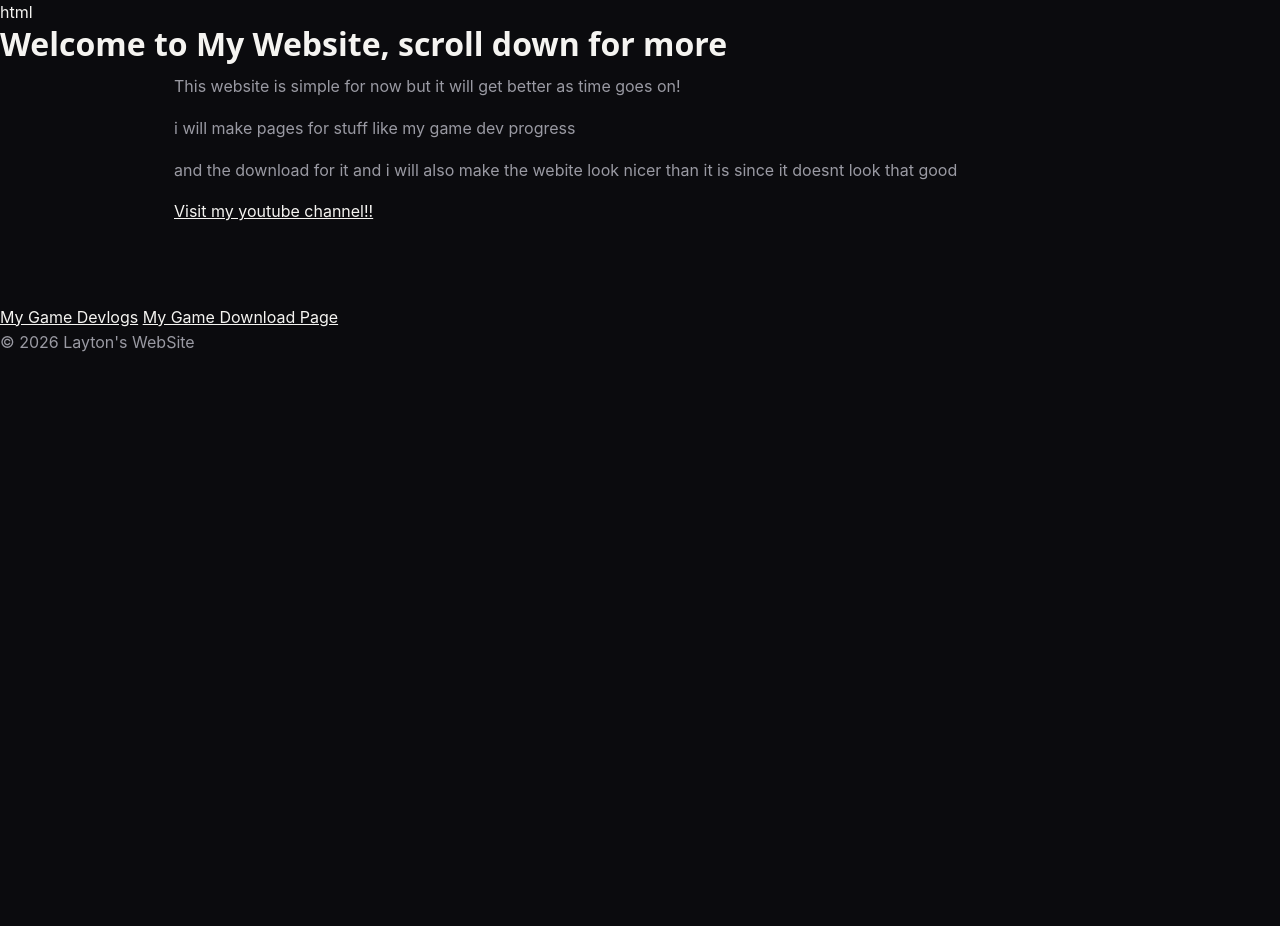
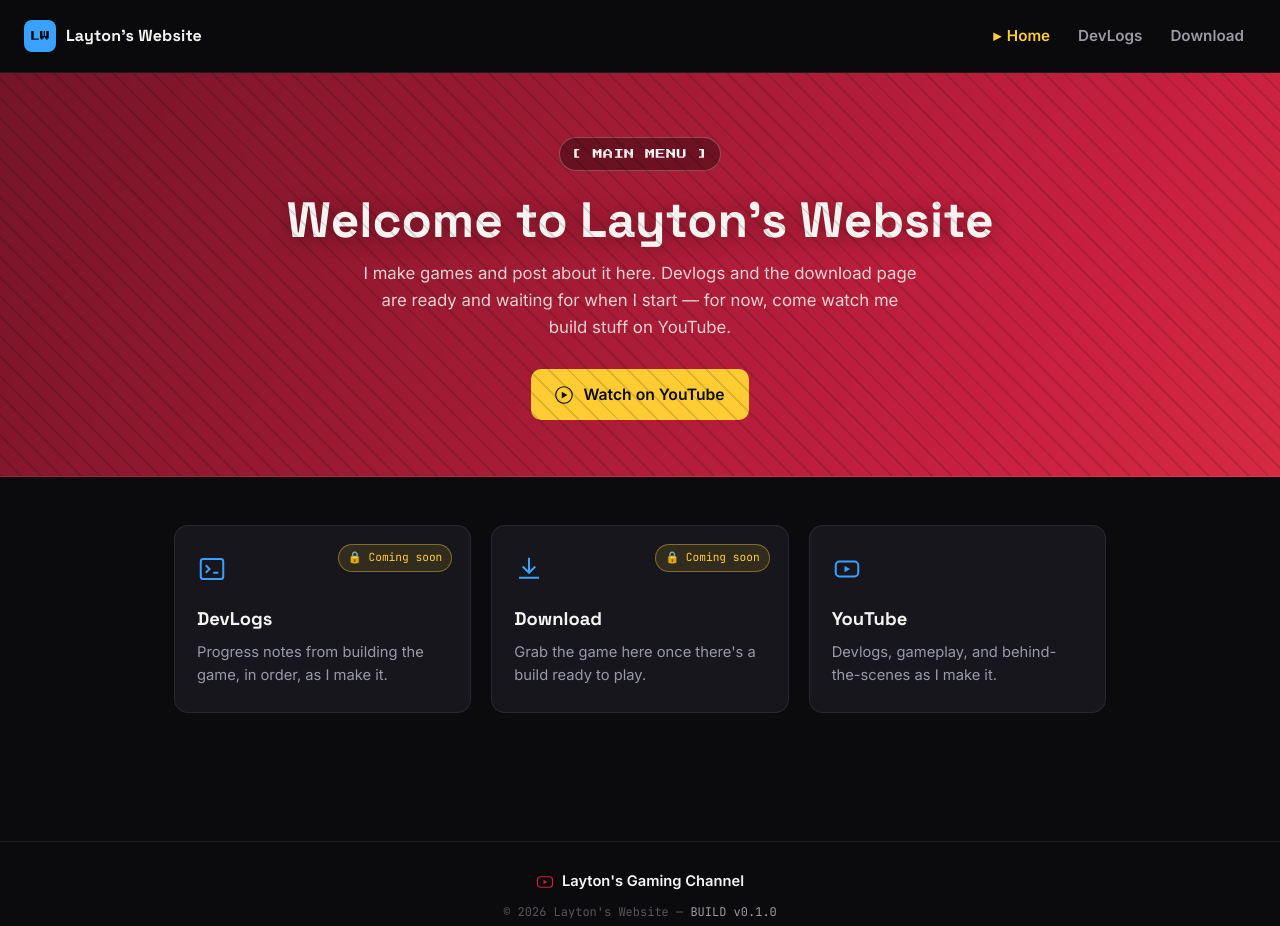
Before and after one commit to tiktok-cars09/Laytons-website.github.io, a plain HTML site: page index.html in a window 1280 px wide. Before the commit the page ends 800 px from the top, so only its background shows below. Drawn offline with Linux system fonts and the light colour scheme.

Commit message:
Add files via upload

```diff
--- a/index.html
+++ b/index.html
@@ -1,29 +1,81 @@
-html<!DOCTYPE html>
+<!DOCTYPE html>
 <html lang="en">
 <head>
     <meta charset="UTF-8">
     <meta name="viewport" content="width=device-width, initial-scale=1.0">
-    <title>Layton's WebSite</title>
+    <title>Layton's Website</title>
+    <link rel="preconnect" href="https://fonts.googleapis.com">
+    <link rel="preconnect" href="https://fonts.gstatic.com" crossorigin>
+    <link href="https://fonts.googleapis.com/css2?family=Space+Grotesk:wght@500;700&family=Inter:wght@400;600&family=JetBrains+Mono:wght@400;500&family=Press+Start+2P&display=swap" rel="stylesheet">
     <link rel="stylesheet" href="style.css">
 </head>
 <body>
 
-    <header>
-        <h1>Welcome to My Website, scroll down for more</h1>
+    <nav class="nav">
+        <a class="brand" href="index.html">
+            <span class="brand-mark">LW</span>
+            <span class="brand-name">Layton's Website</span>
+        </a>
+        <div class="nav-links">
+            <a href="index.html" class="nav-link is-active">Home</a>
+            <a href="page2.html" class="nav-link">DevLogs</a>
+            <a href="page3.html" class="nav-link">Download</a>
+        </div>
+    </nav>
+
+    <header class="hero">
+        <div class="hero-inner">
+            <span class="eyebrow">[ MAIN MENU ]</span>
+            <h1>Welcome to Layton's Website</h1>
+            <p class="hero-sub">I make games and post about it here. Devlogs and the download page are ready and waiting for when I start — for now, come watch me build stuff on YouTube.</p>
+            <div class="hero-actions">
+                <a class="btn btn-primary" href="https://www.youtube.com/@LaytonsGamingChannel" target="_blank" rel="noopener">
+                    <svg viewBox="0 0 24 24" fill="currentColor" aria-hidden="true"><path d="M9 7.5v9l7.5-4.5-7.5-4.5z"/><circle cx="12" cy="12" r="11" fill="none" stroke="currentColor" stroke-width="1.5"/></svg>
+                    Watch on YouTube
+                </a>
+            </div>
+        </div>
     </header>
 
     <main>
-        <p>This website is simple for now but it will get better as time goes on!</p>
-
-        <p>i will make pages for stuff like my game dev progress</p>
-        <p>and the download for it and i will also make the webite look nicer than it is since it doesnt look that good</p>
-        <a href="https://www.youtube.com/@LaytonsGamingChannel" target="_blank">Visit my youtube channel!!</a>
+        <section class="menu-grid">
+            <a class="tile" href="page2.html">
+                <span class="tile-badge locked">🔒 Coming soon</span>
+                <svg class="tile-icon" viewBox="0 0 24 24" fill="none" stroke="currentColor" stroke-width="1.6" aria-hidden="true">
+                    <rect x="3" y="4" width="18" height="16" rx="2"/>
+                    <path d="M7 9l3 3-3 3M13 15h4"/>
+                </svg>
+                <h2>DevLogs</h2>
+                <p>Progress notes from building the game, in order, as I make it.</p>
+            </a>
+            <a class="tile" href="page3.html">
+                <span class="tile-badge locked">🔒 Coming soon</span>
+                <svg class="tile-icon" viewBox="0 0 24 24" fill="none" stroke="currentColor" stroke-width="1.6" aria-hidden="true">
+                    <path d="M12 3v12M7 10l5 5 5-5"/>
+                    <path d="M4 19h16"/>
+                </svg>
+                <h2>Download</h2>
+                <p>Grab the game here once there's a build ready to play.</p>
+            </a>
+            <a class="tile" href="https://www.youtube.com/@LaytonsGamingChannel" target="_blank" rel="noopener">
+                <svg class="tile-icon" viewBox="0 0 24 24" fill="none" stroke="currentColor" stroke-width="1.6" aria-hidden="true">
+                    <rect x="3" y="6" width="18" height="12" rx="3"/>
+                    <path d="M10 9.5v5l4.5-2.5z" fill="currentColor" stroke="none"/>
+                </svg>
+                <h2>YouTube</h2>
+                <p>Devlogs, gameplay, and behind-the-scenes as I make it.</p>
+            </a>
+        </section>
     </main>
 
-    <footer>
-        <a href="page2.html">My Game Devlogs</a>
-        <a href="page3.html">My Game Download Page</a>
-        <p>© 2026 Layton's WebSite</p>
+    <footer class="site-footer">
+        <div class="footer-inner">
+            <a class="yt-link" href="https://www.youtube.com/@LaytonsGamingChannel" target="_blank" rel="noopener">
+                <svg viewBox="0 0 24 24" fill="currentColor" aria-hidden="true"><rect x="2" y="5" width="20" height="14" rx="4" fill="none" stroke="currentColor" stroke-width="1.6"/><path d="M10 9v6l5-3z"/></svg>
+                Layton's Gaming Channel
+            </a>
+            <p class="footer-meta">© 2026 Layton's Website — <span class="build-tag">BUILD v0.1.0</span></p>
+        </div>
     </footer>
 
 </body>
```
